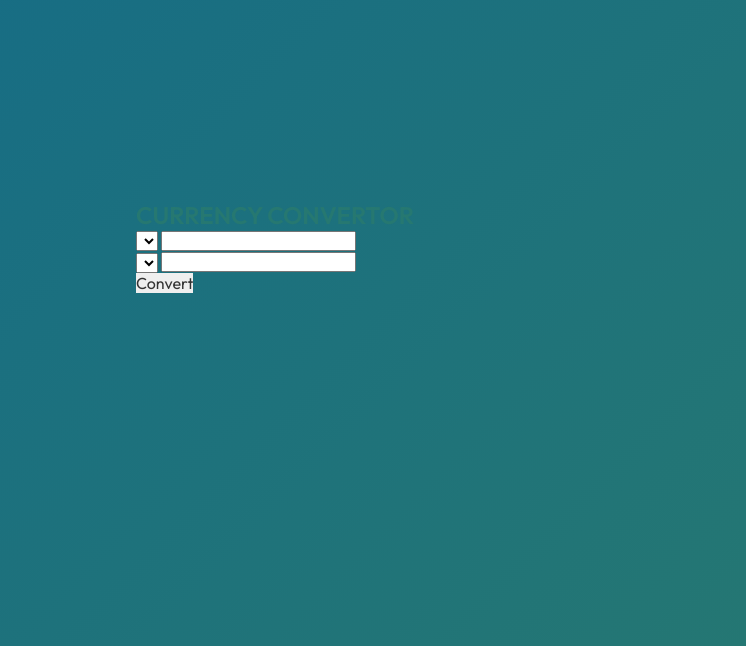
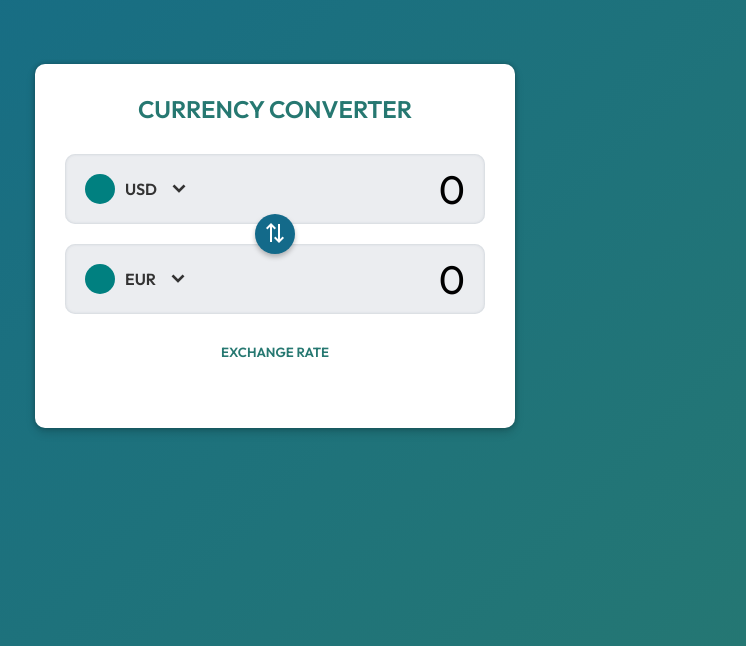
Before and after one commit to Kavin-Antony/Currency_Converter, a plain HTML site: page index.html in a window 1280 px wide. Shown: the part 154-800 px from the top of the page, without its empty margins (365-1111 px from the left). Drawn offline with nearby package versions, Linux system fonts and the light colour scheme; no server answers.

Commit message:
Update index.html

```diff
--- a/index.html
+++ b/index.html
@@ -1,33 +1,58 @@
 <!DOCTYPE html>
 <html lang="en">
-<head>
-    <meta charset="UTF-8">
-    <meta http-equiv="X-UA-Compatible" content="IE=edge">
-    <meta name="viewport" content="width=device-width, initial-scale=1.0">
-    <link rel="stylesheet" href="style.css">
-    <title>Currency Convertor</title>
-</head>
-<body>
-    <div class="container">
-        <h1>Currency Convertor</h1>
-        <div class="box">
-            <div class="left-box">
-                <select name="currency" class="currency">
-                </select>
-                <input type="number" name="" id="input">
-            </div>
-            <div class="right-box">
-                <select name="currency" class="currency">
-                </select>
+  <head>
+    <meta charset="UTF-8" />
+    <meta name="viewport" content="width=device-width, initial-scale=1.0" />
+    <title>Currency Converter</title>
+    <link
+      rel="stylesheet"
+      href="https://fonts.googleapis.com/css2?family=Material+Symbols+Outlined:opsz,wght,FILL,GRAD@24,400,0,0"
+    />
+    <link rel="stylesheet" href="style.css" />
+  </head>
+  <body>
+    <main>
+      <h1>Currency Converter</h1>
 
-                <input type="number" name="" id="result">
-            </div>
+      <div class="controls" id="controls">
+        <div class="control">
+          <button id="base" data-drawer>USD</button>
+          <input
+            type="number"
+            id="base-input"
+            value="0"
+            min="0"
+            step="any"
+            inputmode="decimal"
+          />
         </div>
-        <div class="btn">
-            <button id="btn">Convert</button>
+        <div class="control">
+          <button id="target" data-drawer>EUR</button>
+          <input type="number" id="target-input" value="0" readonly />
         </div>
+        <button class="swap-btn" id="swap-btn">
+          <span class="material-symbols-outlined"> sync_alt </span>
+        </button>
+      </div>
 
-    </div>
-    <script src="app.js"></script>
-</body>
+      <div class="exchange-rate">
+        <h5>Exchange Rate</h5>
+        <span id="exchange-rate"></span>
+      </div>
+
+      <div class="drawer" id="drawer">
+        <div class="title">
+          <button id="dismiss-btn">
+            <span class="material-symbols-outlined"> west </span>
+          </button>
+          <h3>Select Currency</h3>
+        </div>
+        <div class="search">
+          <input type="search" id="search" placeholder="Search" />
+        </div>
+        <ul class="currency-list" id="currency-list"></ul>
+      </div>
+    </main>
+    <script src="script.js"></script>
+  </body>
 </html>
```
